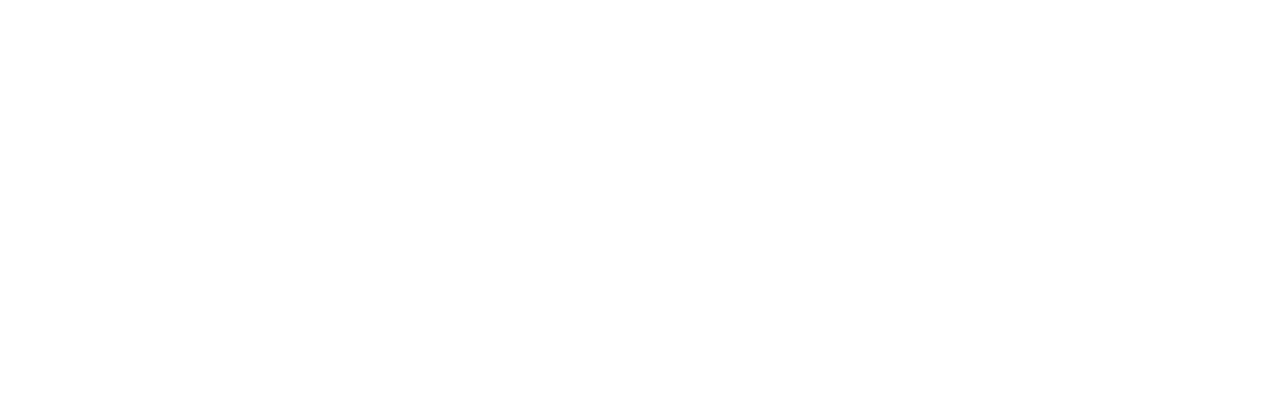
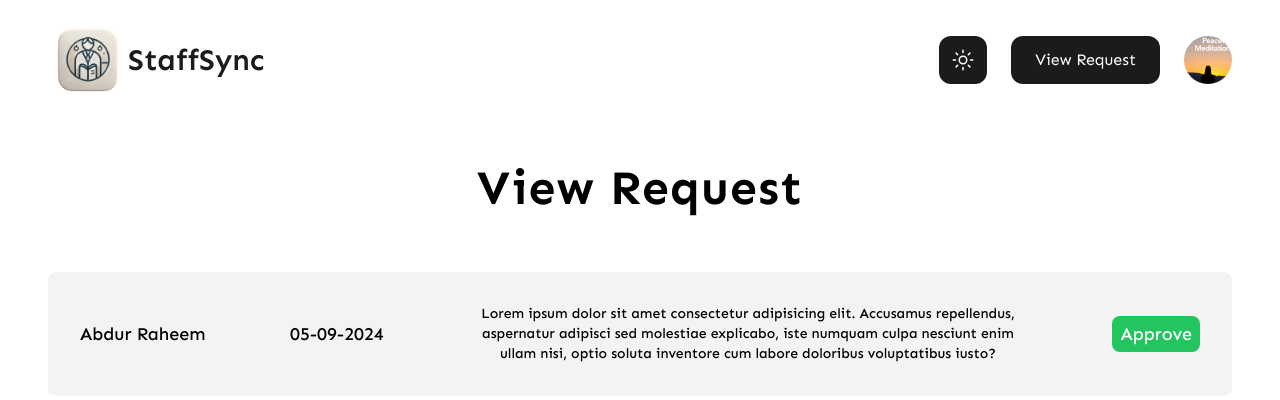
Before and after one commit to Deepak05x/StaffSync, a React (Vite) app: page /request in a window 1280 px wide. Before the commit this address had no page. Shown: the top 400 px of the page. Built offline with nearby package versions, Linux system fonts and the light colour scheme; a web font is replaced by a local one.

Commit message:
Completed the view request page

```diff
--- a/src/App.jsx
+++ b/src/App.jsx
@@ -8,6 +8,7 @@ const SignUp = lazy(() => import("./container/SignUp.jsx"));
 const Profile = lazy(() => import("./container/Profile.jsx"));
 const Staff = lazy(() => import("./container/Staff.jsx"));
 const Booking = lazy(() => import("./container/Booking.jsx"));
+const Request = lazy(() => import("./container/Request"));
 
 const App = () => {
     return (
@@ -21,6 +22,7 @@ const App = () => {
                         <Route element={<Profile />} path="/profile" />
                         <Route element={<Staff />} path="/staff" />
                         <Route element={<Booking />} path="/booking" />
+                        <Route element={<Request />} path="/request" />
                     </Routes>
                 </Suspense>
             </ThemeProvider>
--- a/src/components/LoginForm.jsx
+++ b/src/components/LoginForm.jsx
@@ -25,7 +25,7 @@ const LoginForm = () => {
                     {pass ? <IoIosClose className="text-xl cursor-pointer" onClick={() => togglePass()} /> : <IoEye className="text-xl cursor-pointer" onClick={() => togglePass()} />}
                 </div>
             </section>
-            <section className="flex flex-row items-center gap-8 sm:py-0 ssm:py-[1rem]">
+            <section className="flex flex-row items-center gap-8 sm:py-0 ssm:py-[1rem] hidden">
                 <div className="flex items-center gap-2 text-xl font-medium">
                     <input type="radio" id="student" name="sign" />
                     <label htmlFor="student">Student</label>
--- a/src/components/Navbar.jsx
+++ b/src/components/Navbar.jsx
@@ -3,6 +3,7 @@ import { lazy } from "react";
 import { IoIosSearch, IoMdMenu } from "react-icons/io";
 import { IoClose } from "react-icons/io5";
 import { useState } from "react";
+import { Link } from "react-router-dom";
 
 const Logo = lazy(() => import("./Logo.jsx"));
 const ThemeToggler = lazy(() => import("./ThemeToggler.jsx"));
@@ -33,36 +34,44 @@ const Navbar = () => {
                     </div>
                 )}
                 <div className="flex items-center gap-6">
-                    {search ? (
+                    {/* {search ? (
                         <IoClose className="text-4xl" onClick={() => toggleSearch(false)} />
                     ) : (
                         <IoIosSearch onClick={() => toggleSearch()} className="text-[3rem] px-3 py-2 font-bold cursor-pointer bg-dark text-light dark:bg-light dark:text-dark rounded-full" />
-                    )}
+                    )} */}
 
                     <ThemeToggler />
-                    <button aria-label="Request" className="bg-dark dark:bg-light dark:text-dark dark:font-semibold text-white rounded-xl px-6 py-3">
-                        View Request
-                    </button>
-                    <img src="/img13.jpg" alt="profile" className="w-[3rem] h-[3rem] rounded-full" />
+                    <Link to={"/request"}>
+                        <button aria-label="Request" className="bg-dark dark:bg-light dark:text-dark dark:font-semibold text-white rounded-xl px-6 py-3">
+                            View Request
+                        </button>
+                    </Link>
+
+                    <Link to={"/profile"}>
+                        <img src="/img13.jpg" alt="profile" className="w-[3rem] h-[3rem] rounded-full" />
+                    </Link>
                 </div>
             </section>
             <>
                 {search ? (
                     <>
-                        <div className="flex items-center justify-center py-8 gap-4 lg:hidden">
+                        {/* <div className="flex items-center justify-center py-8 gap-4 lg:hidden">
                             <input
                                 type="text"
                                 placeholder="Search Faculty"
                                 className="border-dark dark:bg-dark dark:border-light border-2 text-xl px-8 py-2 rounded-xl sm:w-[80%] ssm:w-[70%] outline-none dark:border-[1.9px]"
                             />
                             <IoClose className="text-4xl" onClick={() => toggleSearch(false)} />
-                        </div>
+                        </div> */}
                     </>
                 ) : (
                     <section className="flex lg:hidden items-center justify-between py-5 md:px-10 sm:px-7 ssm:px-5">
                         <Logo />
                         <div className="text-4xl flex items-center sm:gap-8 ssm:gap-4">
-                            <IoIosSearch onClick={() => toggleSearch()} className="text-[3rem] px-3 py-2 font-bold cursor-pointer bg-dark text-light dark:bg-light dark:text-dark rounded-full" />
+                            <IoIosSearch
+                                onClick={() => toggleSearch()}
+                                className="text-[3rem] px-3 py-2 font-bold cursor-pointer bg-dark text-light dark:bg-light dark:text-dark rounded-full hidden"
+                            />
                             {menu ? (
                                 <>
                                     <IoClose onClick={() => toggleMenu()} className="relative" />
--- a/src/components/SignUpForm.jsx
+++ b/src/components/SignUpForm.jsx
@@ -18,6 +18,12 @@ const SignUpForm = () => {
             <h1 className="lg:text-4xl ssm:text-[2.6rem] font-medium">Register Now</h1>
             <section className="flex flex-col items-center gap-4 sm:mt-0 ssm:mt-[2rem]">
                 <div className="bg-lightgrey px-8 py-4 rounded-full flex items-center sm:gap-12 ssm:gap-2">
+                    <input type="text" placeholder="Name" className="text-dark bg-inherit outline-none border-none text-lg" />
+                </div>
+                <select name="" id="">
+                    <option value="Computer Applications">Computer Applications</option>
+                </select>
+                <div className="bg-lightgrey px-8 py-4 rounded-full flex items-center sm:gap-12 ssm:gap-2">
                     <input type="email" placeholder="Email" className="text-dark bg-inherit outline-none border-none text-lg" />
                     <IoIosMail className="text-xl" />
                 </div>
@@ -25,19 +31,15 @@ const SignUpForm = () => {
                     <input type={`${pass ? "text" : "password"}`} placeholder="Password" className="text-dark bg-inherit outline-none border-none text-lg" />
                     {pass ? <IoIosClose className="text-xl cursor-pointer" onClick={() => togglePass()} /> : <IoEye className="text-xl cursor-pointer" onClick={() => togglePass()} />}
                 </div>
-                <div className="bg-lightgrey px-8 py-4 rounded-full flex items-center sm:gap-12 ssm:gap-2">
-                    <input type={`${pass ? "text" : "password"}`} placeholder="Confirm Password" className="text-dark bg-inherit outline-none border-none text-lg" />
-                    {pass ? <IoIosClose className="text-xl cursor-pointer" onClick={() => togglePass()} /> : <IoEye className="text-xl cursor-pointer" onClick={() => togglePass()} />}
-                </div>
             </section>
             <section className="flex flex-row items-center gap-8 sm:py-0 ssm:py-[1rem]">
                 <div className="flex items-center gap-2 text-xl font-medium">
-                    <input type="radio" id="student" name="sign" />
+                    <input type="radio" id="student" name="sign" value="Student" />
                     <label htmlFor="student">Student</label>
                 </div>
                 <div className="flex items-center gap-2 text-xl font-medium">
-                    <input type="radio" id="teacher" name="sign" />
-                    <label htmlFor="teacher">Faculty</label>
+                    <input type="radio" id="teacher" name="sign" value="Staff" />
+                    <label htmlFor="teacher">Staff</label>
                 </div>
             </section>
 
--- a/src/container/Booking.jsx
+++ b/src/container/Booking.jsx
@@ -26,7 +26,7 @@ const Booking = () => {
                 <h1 className="md:text-[4rem] sm:text-[3rem] ssm:text-[2.5rem] font-bold -tracking-tight lg:text-start text-center">Book Your Appointment</h1>
                 <section className="flex items-center justify-between w-full p-4 lg:flex-row flex-col gap-12">
                     <div className="flex flex-col gap-12 lg:w-[50%] w-full lg:items-start lg:order-1 order-2">
-                        <div className="flex flex-col lg:items-start items-center gap-2 w-full">
+                        <div className="flex flex-col lg:items-start items-center gap-2 w-full hidden">
                             <p className="text-2xl font-medium">Select Department</p>
                             <select name="" id="" className="border-dark border-2 p-4 lg:w-[70%] w-[90%] text-dark  rounded-lg text-lg font-medium focus:outline-none">
                                 <option value="">MCA</option>
--- /dev/null
+++ b/src/container/Request.jsx
@@ -0,0 +1,34 @@
+import React from "react";
+import { lazy } from "react";
+
+const Navbar = lazy(() => import("../components/Navbar"));
+
+const Request = () => {
+    return (
+        <section className="min-h-screen flex flex-col">
+            <Navbar />
+            <section className="xl:px-12 lg:px-8 sm:px-4 ssm:px-2 flex py-8 flex-col gap-12">
+                <div className="flex flex-col items-center md:text-[3rem] sm:text-[2rem] ssm:text-[1.5rem] font-bold -tracking-tight">View Request</div>
+                <div className="">
+                    <div className="flex flex-col items-center bg-dark/5  rounded-lg p-8 gap-8">
+                        <div className="flex md:flex-row flex-col lg:gap-0 gap-8 items-center justify-between w-full  text-lg font-medium">
+                            <p>Abdur Raheem</p>
+                            <p>05-09-2024</p>
+                            <p className="text-center w-[50%] text-sm lg:flex hidden">
+                                Lorem ipsum dolor sit amet consectetur adipisicing elit. Accusamus repellendus, aspernatur adipisci sed molestiae explicabo, iste numquam culpa nesciunt enim ullam
+                                nisi, optio soluta inventore cum labore doloribus voluptatibus iusto?
+                            </p>
+                            <button className="bg-green-500 text-white py-1 px-2 rounded-lg ">Approve</button>
+                        </div>
+                        <p className="text-center lg:hidden flex text-sm ">
+                            Lorem ipsum dolor sit amet consectetur adipisicing elit. Accusamus repellendus, aspernatur adipisci sed molestiae explicabo, iste numquam culpa nesciunt enim ullam nisi,
+                            optio soluta inventore cum labore doloribus voluptatibus iusto?
+                        </p>
+                    </div>
+                </div>
+            </section>
+        </section>
+    );
+};
+
+export default Request;
```
Also changed, not shown: src/container/Profile.jsx (+17 -16 lines).
